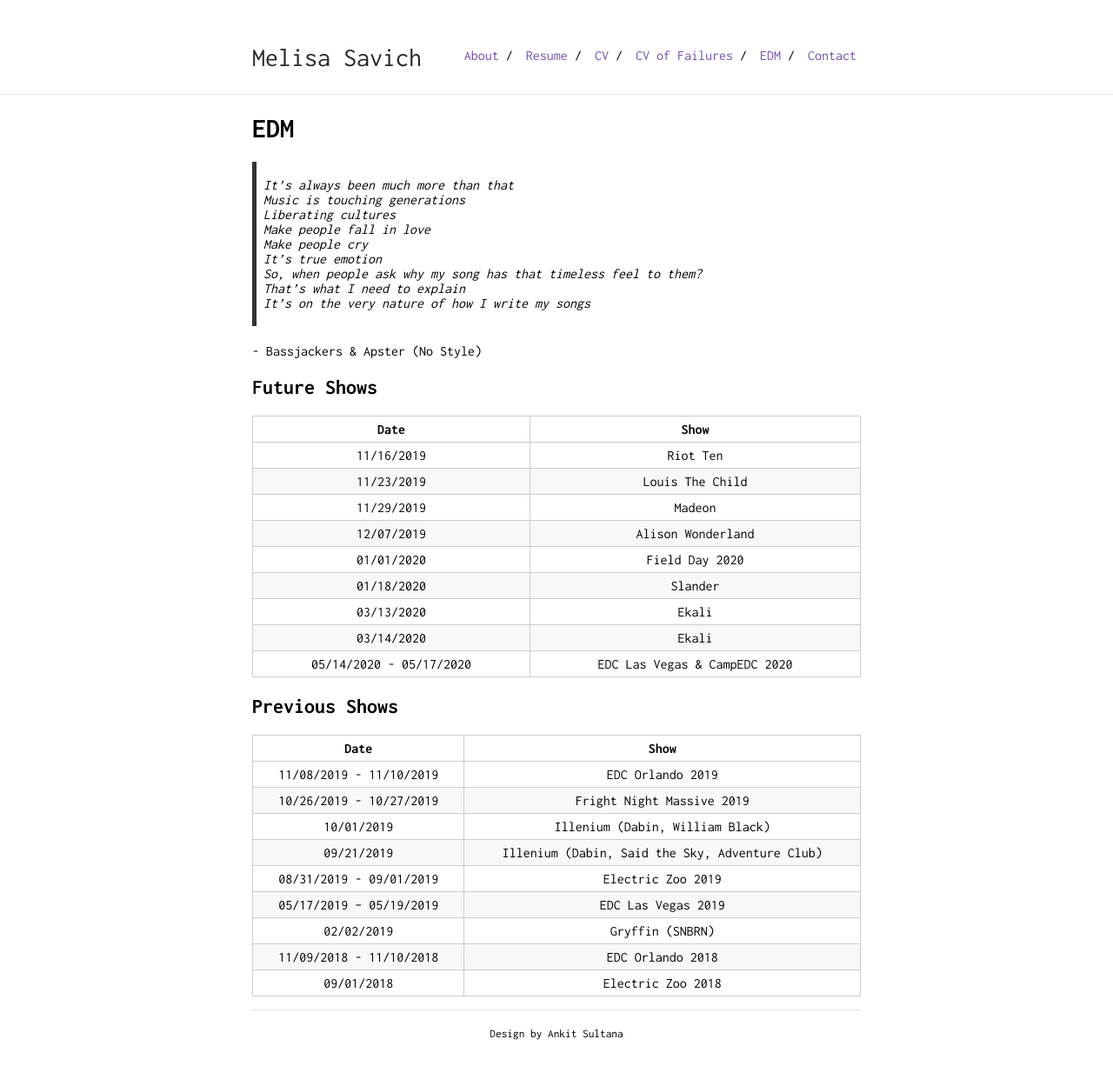
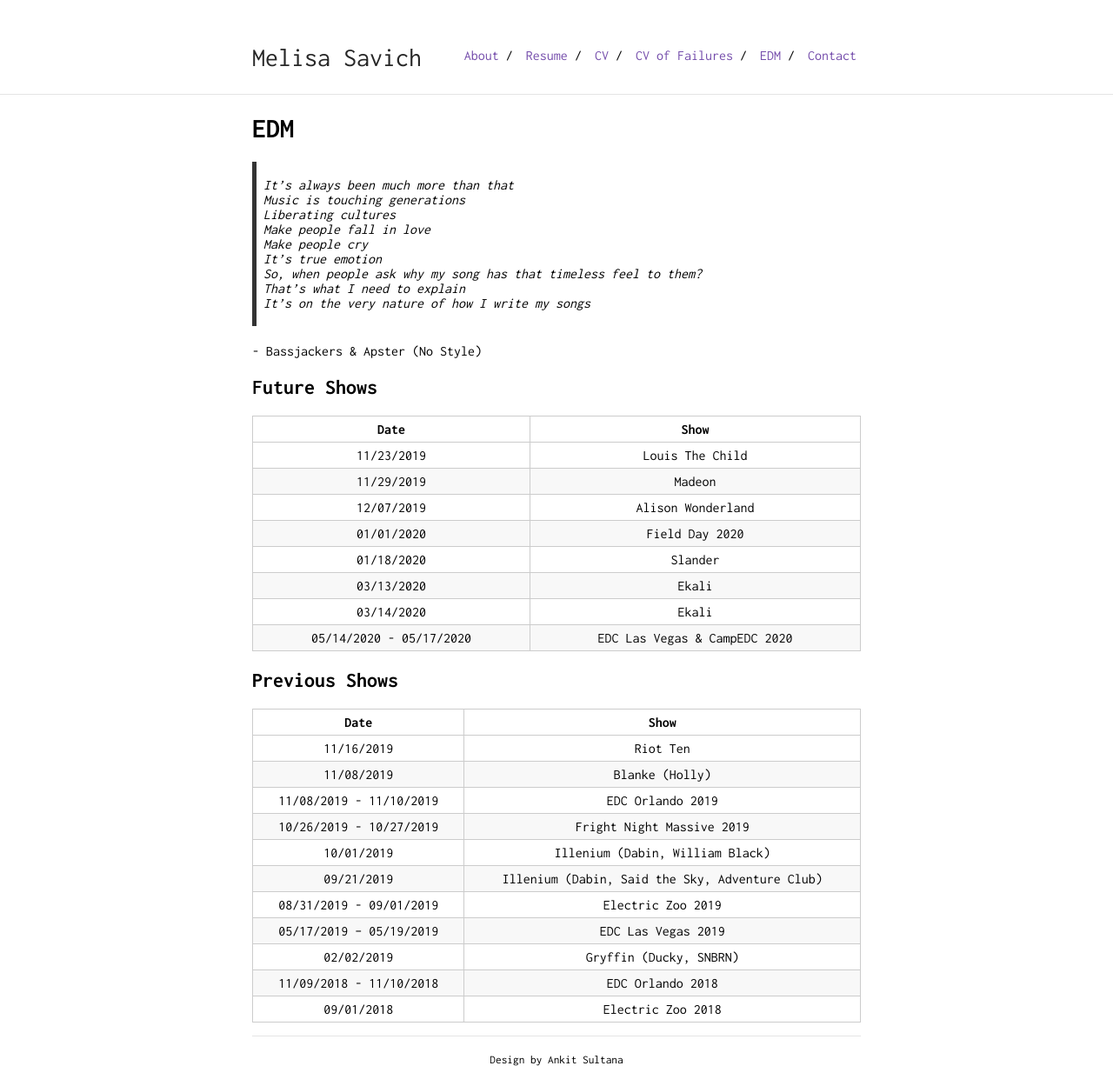
Before and after one commit to mksavic/mksavic.github.io, a Jekyll site: the page built from edm.md, in a window 1280 px wide. Shown: the whole page at 87% size. Built offline with Jekyll 4.4.1, drawn with Linux system fonts in a browser that asks for light colours; our own code applies the rules of GitHub Pages for plain Markdown files; before the commit the page ends 1196 px from its top, so only the background shows below that.

Commit message:
update edm.md

```diff
--- a/edm.md
+++ b/edm.md
@@ -35,12 +34,14 @@ is_contact: true
 
 |          Date           |                      Show                      |
 |:-----------------------:|:----------------------------------------------:|
+|       11/16/2019        |                    Riot Ten                    |
+|       11/08/2019        |                 Blanke (Holly)                 |
 | 11/08/2019 - 11/10/2019 |                EDC Orlando 2019                |
 | 10/26/2019 - 10/27/2019 |           Fright Night Massive 2019            |
 |       10/01/2019        |        Illenium (Dabin, William Black)         |
 |       09/21/2019        | Illenium (Dabin, Said the Sky, Adventure Club) |
 | 08/31/2019 - 09/01/2019 |               Electric Zoo 2019                |
 | 05/17/2019 – 05/19/2019 |               EDC Las Vegas 2019               |
-|       02/02/2019        |                Gryffin (SNBRN)                 |
+|       02/02/2019        |             Gryffin (Ducky, SNBRN)             |
 | 11/09/2018 - 11/10/2018 |                EDC Orlando 2018                |
 |       09/01/2018        |               Electric Zoo 2018                |
```
Also changed, not shown: other parts of edm.md (+0 -1 lines).
